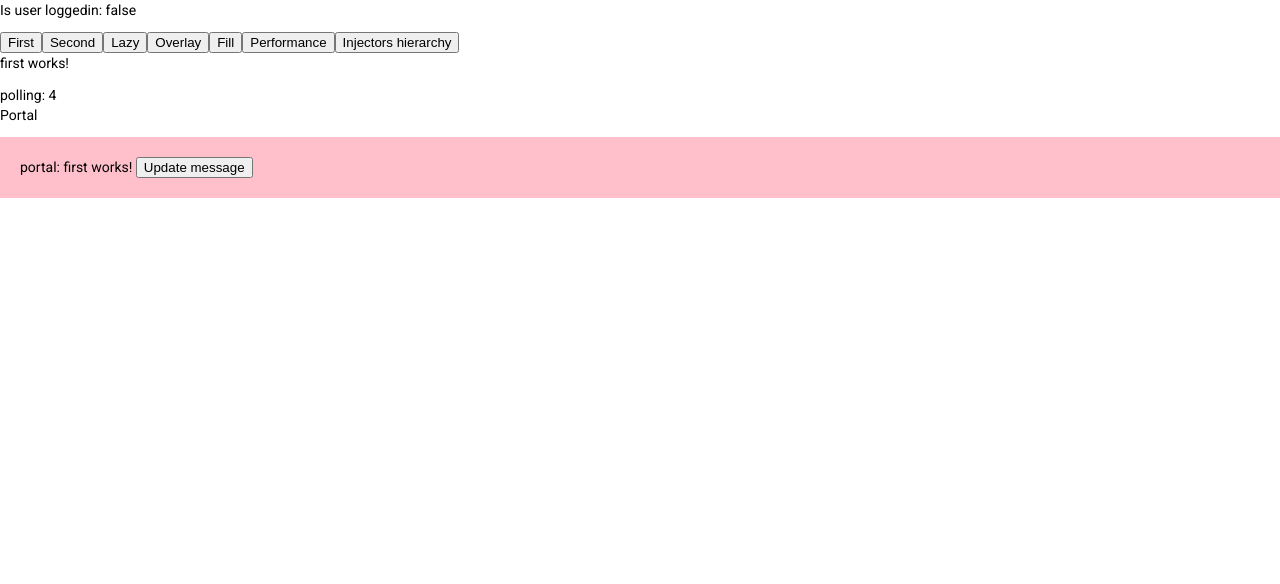
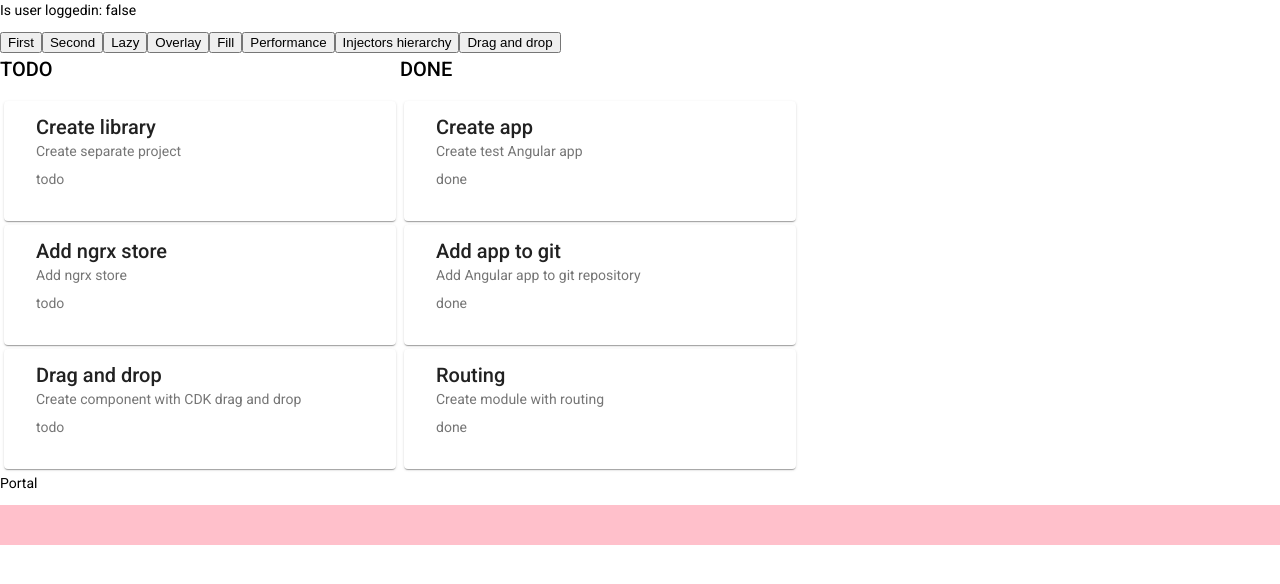
Before and after one commit to wkrasa/-AngularTutorial, an Angular app in the folder angular-tutorial-app/: page /drag-and-drop in a window 1280 px wide. Before the commit this address led to /first. Shown: the top 584 px of the page. Built offline with nearby package versions, Linux system fonts and the light colour scheme.

Commit message:
drag and drop added

```diff
--- a/angular-tutorial-app/src/app/app-routing.module.ts
+++ b/angular-tutorial-app/src/app/app-routing.module.ts
@@ -1,5 +1,6 @@
 import { NgModule } from '@angular/core';
 import { RouterModule, Routes } from '@angular/router';
+import { DragAndDropComponent } from './components/drag-and-drop/drag-and-drop.component';
 import { FillComponent } from './components/fill/fill.component';
 import { FirstComponent } from './components/first/first.component';
 import { InjectorsHierarchyComponent } from './components/injectors-hierarchy/injectors-hierarchy.component';
@@ -39,6 +40,10 @@ const routes: Routes = [
     path: 'injectors-hierarchy',
     component: InjectorsHierarchyComponent
   },
+  {
+    path: 'drag-and-drop',
+    component: DragAndDropComponent
+  },
   { path: 'lazy', loadChildren: () => import('./lazy/lazy.module').then(m => m.LazyModule) },
   {
     path: '**',
--- a/angular-tutorial-app/src/app/app.component.html
+++ b/angular-tutorial-app/src/app/app.component.html
@@ -9,5 +9,6 @@
 <button routerLink="fill">Fill</button>
 <button routerLink="performance">Performance</button>
 <button routerLink="injectors-hierarchy">Injectors hierarchy</button>
+<button routerLink="drag-and-drop">Drag and drop</button>
 <router-outlet></router-outlet>
 <at-third></at-third>
--- a/angular-tutorial-app/src/app/app.module.ts
+++ b/angular-tutorial-app/src/app/app.module.ts
@@ -10,6 +10,7 @@ import { BrowserAnimationsModule } from '@angular/platform-browser/animations';
 import { PortalModule } from '@angular/cdk/portal';
 import { OverlayModule } from '@angular/cdk/overlay';
 import { A11yModule } from '@angular/cdk/a11y';
+import { DragDropModule } from '@angular/cdk/drag-drop';
 
 import { ThirdComponent } from './components/third/third.component';
 import { OverlayComponent } from './components/overlay/overlay.component';
@@ -30,6 +31,7 @@ import { MatSlideToggleModule } from '@angular/material/slide-toggle';
 import { MatTableModule } from '@angular/material/table';
 import { MatTabsModule } from '@angular/material/tabs';
 import { MatIconModule } from '@angular/material/icon';
+import { MatCardModule } from '@angular/material/card';
 import { LoggerService } from './services/logger.service';
 import { ExtendedLoggerService } from './services/extended-logger.service';
 import { AppConfig, APP_CONFIG } from './app.config';
@@ -39,6 +41,7 @@ import { FillComponent } from './components/fill/fill.component';
 import { LoginComponent } from './components/login/login.component';
 import { ParentComponent } from './components/performance/parent/parent.component';
 import { ChildComponent } from './components/performance/child/child.component';
+import { DragAndDropComponent } from './components/drag-and-drop/drag-and-drop.component';
 
 @NgModule({
   declarations: [
@@ -52,6 +55,7 @@ import { ChildComponent } from './components/performance/child/child.component';
     LoginComponent,
     ParentComponent,
     ChildComponent,
+    DragAndDropComponent,
   ],
   imports: [
     BrowserModule,
@@ -62,6 +66,7 @@ import { ChildComponent } from './components/performance/child/child.component';
     PortalModule,
     OverlayModule,
     A11yModule,
+    DragDropModule,
 
      // Material modules
      MatButtonModule,
@@ -81,6 +86,7 @@ import { ChildComponent } from './components/performance/child/child.component';
      MatTableModule,
      MatTabsModule,
      MatIconModule,
+     MatCardModule,
      ConfigurableModule.forRoot()//.forChild({interval: 50})
   ],
   providers: [{
--- /dev/null
+++ b/angular-tutorial-app/src/app/components/drag-and-drop/drag-and-drop.component.html
@@ -0,0 +1,37 @@
+<div class="todo-container column-container">
+  <div class="list"
+    cdkDropList
+    #todoList="cdkDropList"
+    [cdkDropListData]="todo"
+    [cdkDropListConnectedTo]="doneList"
+    (cdkDropListDropped)="onDrop($event)"
+    >
+    <h2>TODO</h2>
+    <mat-card  *ngFor="let item of todo" cdkDrag class="list-item">
+      <mat-card-header>
+        <mat-card-title>{{item.title}}</mat-card-title>
+        <mat-card-subtitle>{{item.description}}</mat-card-subtitle>
+        <mat-card-subtitle>{{item.status}}</mat-card-subtitle>
+      </mat-card-header>
+    </mat-card>
+  </div>
+</div>
+
+<div class="done-container column-container">
+  <div class="list"
+    cdkDropList
+    #doneList="cdkDropList"
+    [cdkDropListData]="done"
+    [cdkDropListConnectedTo]="todoList"
+    (cdkDropListDropped)="onDrop($event)"
+    >
+    <h2>DONE</h2>
+    <mat-card *ngFor="let item of done" cdkDrag class="list-item">
+      <mat-card-header>
+        <mat-card-title>{{item.title}}</mat-card-title>
+        <mat-card-subtitle>{{item.description}}</mat-card-subtitle>
+        <mat-card-subtitle>{{item.status}}</mat-card-subtitle>
+      </mat-card-header>
+    </mat-card>
+  </div>
+</div>
--- /dev/null
+++ b/angular-tutorial-app/src/app/components/drag-and-drop/drag-and-drop.component.scss
@@ -0,0 +1,12 @@
+:host{
+  display: flex;
+  .column-container{
+    min-width: 400px;
+    .list{
+      height: 100%;
+      .list-item{
+        margin: 4px;
+      }
+    }
+  }
+}
--- /dev/null
+++ b/angular-tutorial-app/src/app/components/drag-and-drop/drag-and-drop.component.ts
@@ -0,0 +1,35 @@
+import { Component, OnInit, ChangeDetectionStrategy } from '@angular/core';
+import { done, ListItem, todo } from './items.data';
+import {CdkDragDrop, DragDropModule, moveItemInArray, transferArrayItem} from '@angular/cdk/drag-drop';
+
+
+
+@Component({
+  selector: 'app-drag-and-drop',
+  templateUrl: './drag-and-drop.component.html',
+  styleUrls: ['./drag-and-drop.component.scss'],
+  changeDetection: ChangeDetectionStrategy.OnPush
+})
+export class DragAndDropComponent implements OnInit {
+
+
+  todo = todo;
+  done = done;
+
+  constructor() { }
+
+  ngOnInit(): void {
+  }
+
+  onDrop(event: CdkDragDrop<ListItem[]>){
+    if(event.previousContainer === event.container){
+      moveItemInArray(event.container.data, event.previousIndex, event.currentIndex);
+    }
+    else{
+      const item = event.previousContainer.data[event.previousIndex];
+      item.status = item.status === 'done' ? 'todo' : 'done';
+      transferArrayItem(event.previousContainer.data ,event.container.data, event.previousIndex, event.currentIndex);
+    }
+  }
+
+}
--- /dev/null
+++ b/angular-tutorial-app/src/app/components/drag-and-drop/items.data.ts
@@ -0,0 +1,17 @@
+
+export interface ListItem{
+  title: string;
+  description: string;
+  status: 'todo' | 'done';
+}
+export const todo: ListItem[] = [
+  {title:  'Create library', description: 'Create separate project', status: 'todo'},
+  {title:  'Add ngrx store', description: 'Add ngrx store', status: 'todo'},
+  {title:  'Drag and drop', description: 'Create component with CDK drag and drop', status: 'todo'},
+]
+
+export const done: ListItem[] = [
+  {title:  'Create app', description: 'Create test Angular app', status: 'done'},
+  {title:  'Add app to git', description: 'Add Angular app to git repository', status: 'done'},
+  {title:  'Routing', description: 'Create module with routing', status: 'done'},
+]
--- a/angular-tutorial-app/src/app/components/third/third.component.ts
+++ b/angular-tutorial-app/src/app/components/third/third.component.ts
@@ -29,4 +29,8 @@ export class ThirdComponent implements OnInit {
     this.portal$ = this.portalService.portal$;
   }
 
+  onIconPickerSelect(newIcon){
+    console.log(newIcon);
+  }
+
 }
```
Also changed, not shown: 2 other files (tests, documents, lock files or other folders).
